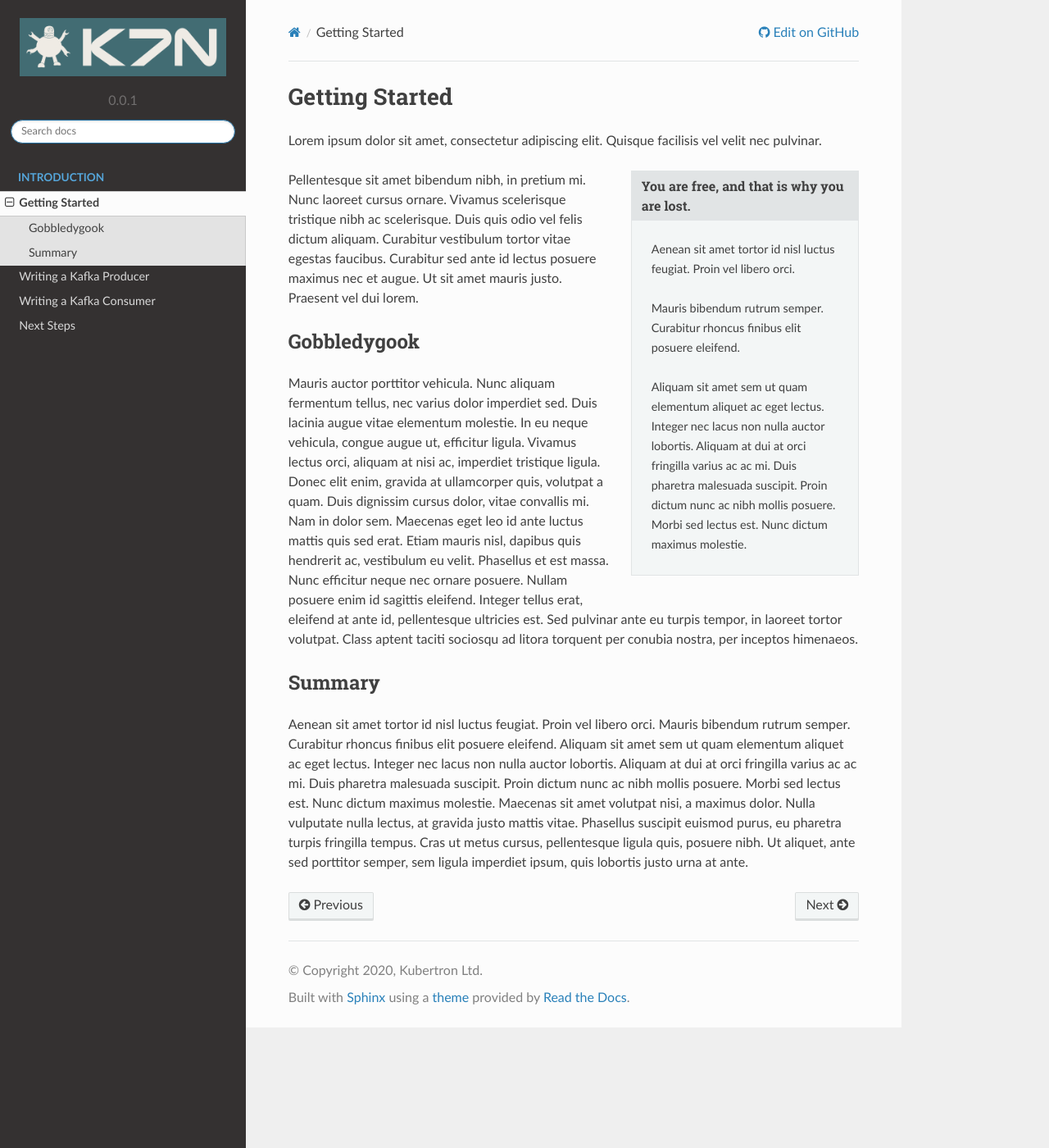
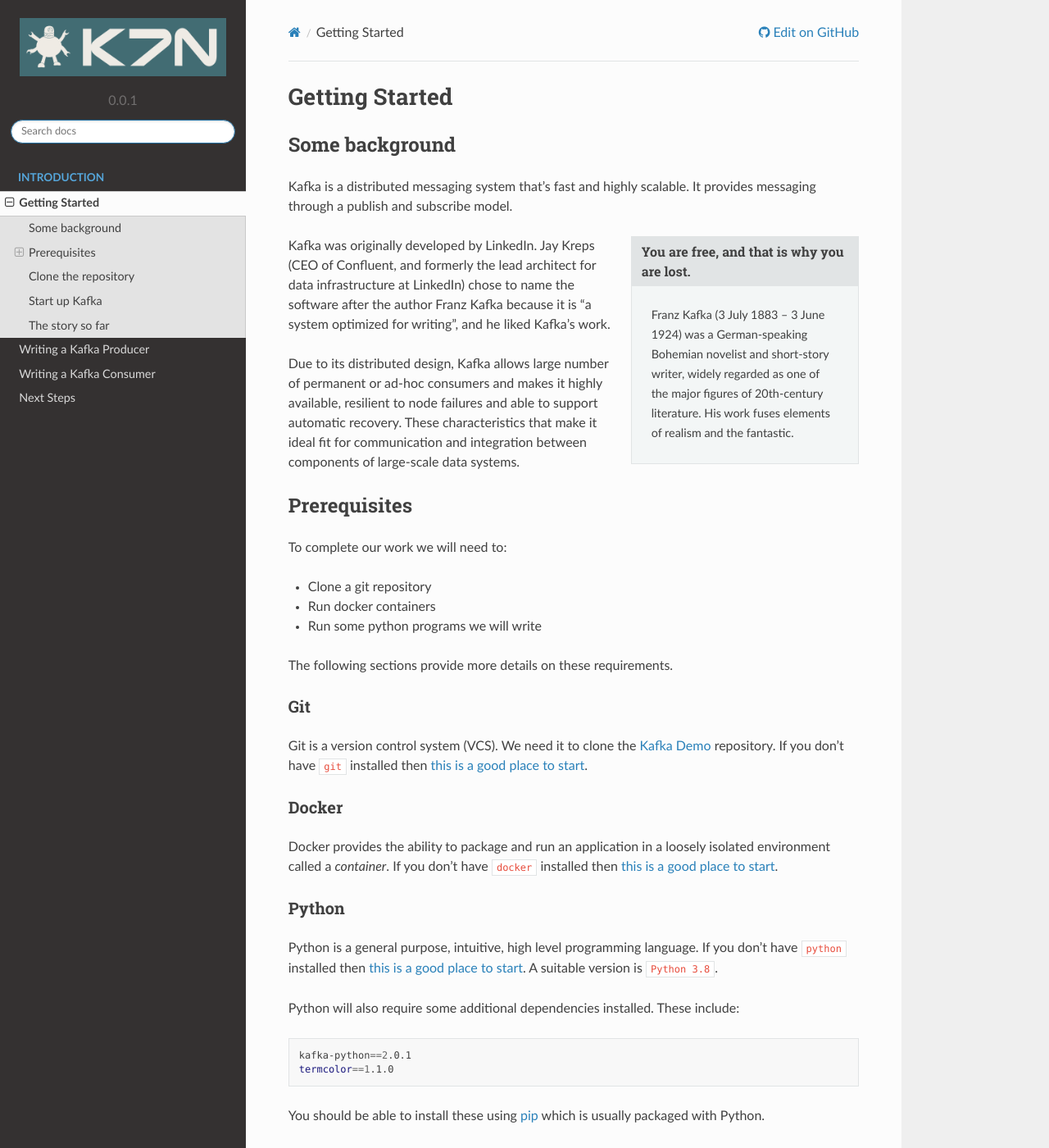
Before and after one commit to davecharles/kafka_demo_docs, a Sphinx documentation site: the page built from source/docs/001-Getting-Started.md, in a window 1280 px wide and 1400 px high. Shown: the whole window at 82% size. Built offline with Sphinx 7.4.7 and the Read the Docs theme 2.0.0, drawn with Linux system fonts in a browser that asks for light colours; some of the changed text lies outside the part shown.

Commit message:
feat: update chapter 1 and 4

````diff
--- a/source/docs/001-Getting-Started.md
+++ b/source/docs/001-Getting-Started.md
@@ -1,26 +1,85 @@
 # Getting Started
 
-Lorem ipsum dolor sit amet, consectetur adipiscing elit. Quisque facilisis vel velit nec pulvinar.
+## Some background
+Kafka is a distributed messaging system that's fast and highly scalable. It
+provides messaging through a publish and subscribe model.
 
 ``` sidebar:: You are free, and that is why you are lost.
 
-    Aenean sit amet tortor id nisl luctus feugiat. Proin vel libero orci.
-
-    Mauris bibendum rutrum semper. Curabitur rhoncus finibus elit posuere
-    eleifend.
-
-    Aliquam sit amet sem ut quam elementum aliquet ac eget lectus. Integer nec
-    lacus non nulla auctor lobortis. Aliquam at dui at orci fringilla varius ac
-    ac mi. Duis pharetra malesuada suscipit. Proin dictum nunc ac nibh mollis
-    posuere. Morbi sed lectus est. Nunc dictum maximus molestie.
-
+    Franz Kafka (3 July 1883 – 3 June 1924) was a German-speaking Bohemian
+    novelist and short-story writer, widely regarded as one of the major
+    figures of 20th-century literature. His work fuses elements of realism and
+    the fantastic.
 ```
 
-Pellentesque sit amet bibendum nibh, in pretium mi. Nunc laoreet cursus ornare. Vivamus scelerisque tristique nibh ac scelerisque. Duis quis odio vel felis dictum aliquam. Curabitur vestibulum tortor vitae egestas faucibus. Curabitur sed ante id lectus posuere maximus nec et augue. Ut sit amet mauris justo. Praesent vel dui lorem.
+Kafka was originally developed by LinkedIn. Jay Kreps (CEO of Confluent, and
+formerly the lead architect for data infrastructure at LinkedIn) chose to
+name the software after the author Franz Kafka because it is "a system
+optimized for writing", and he liked Kafka's work.
 
-## Gobbledygook
+Due to its distributed design, Kafka allows large number of permanent or ad-hoc
+consumers and makes it highly available, resilient to node failures and able
+to support automatic recovery. These characteristics that make it ideal fit
+for communication and integration between components of large-scale data
+systems.
 
-Mauris auctor porttitor vehicula. Nunc aliquam fermentum tellus, nec varius dolor imperdiet sed. Duis lacinia augue vitae elementum molestie. In eu neque vehicula, congue augue ut, efficitur ligula. Vivamus lectus orci, aliquam at nisi ac, imperdiet tristique ligula. Donec elit enim, gravida at ullamcorper quis, volutpat a quam. Duis dignissim cursus dolor, vitae convallis mi. Nam in dolor sem. Maecenas eget leo id ante luctus mattis quis sed erat. Etiam mauris nisl, dapibus quis hendrerit ac, vestibulum eu velit. Phasellus et est massa. Nunc efficitur neque nec ornare posuere. Nullam posuere enim id sagittis eleifend. Integer tellus erat, eleifend at ante id, pellentesque ultricies est. Sed pulvinar ante eu turpis tempor, in laoreet tortor volutpat. Class aptent taciti sociosqu ad litora torquent per conubia nostra, per inceptos himenaeos.
+## Prerequisites
+To complete our work we will need to:
 
-## Summary
-Aenean sit amet tortor id nisl luctus feugiat. Proin vel libero orci. Mauris bibendum rutrum semper. Curabitur rhoncus finibus elit posuere eleifend. Aliquam sit amet sem ut quam elementum aliquet ac eget lectus. Integer nec lacus non nulla auctor lobortis. Aliquam at dui at orci fringilla varius ac ac mi. Duis pharetra malesuada suscipit. Proin dictum nunc ac nibh mollis posuere. Morbi sed lectus est. Nunc dictum maximus molestie. Maecenas sit amet volutpat nisi, a maximus dolor. Nulla vulputate nulla lectus, at gravida justo mattis vitae. Phasellus suscipit euismod purus, eu pharetra turpis fringilla tempus. Cras ut metus cursus, pellentesque ligula quis, posuere nibh. Ut aliquet, ante sed porttitor semper, sem ligula imperdiet ipsum, quis lobortis justo urna at ante.
+- Clone a git repository
+- Run docker containers
+- Run some python programs we will write
+
+The following sections provide more details on these requirements.
+
+### Git
+Git is a version control system (VCS). We need it to clone the
+[Kafka Demo](https://github.com/davecharles/kafka_demo) repository. If you
+don't have `git` installed then
+[this is a good place to start](https://git-scm.com/book/en/v2/Getting-Started-Installing-Git).
+
+### Docker
+Docker provides the ability to package and run an application in a loosely
+isolated environment called a *container*. If you don't have `docker` installed
+then [this is a good place to start](https://docs.docker.com/engine/install/).
+
+### Python
+Python is a general purpose, intuitive, high level programming language.
+If you don't have `python ` installed then
+[this is a good place to start](https://docs.docker.com/engine/install/). A
+suitable version is `Python 3.8`.
+
+Python will also require some additional dependencies installed. These include:
+
+```bash
+kafka-python==2.0.1
+termcolor==1.1.0
+```
+
+You should be able to install these using [pip](https://pip.pypa.io/en/stable/)
+which is usually packaged with Python.
+
+## Clone the repository
+The [Kafka Demo](https://github.com/davecharles/kafka_demo) repository is
+required to get going. Clone the repository as follows:
+
+```bash
+$ git clone git@github.com:davecharles/kafka_demo.git
+$ cd kafka_demo
+```
+
+## Start up Kafka
+HEREHEREHEREHEREHEREHEREHEREHEREHEREHEREHEREHEREHERE
+
+Mauris auctor porttitor vehicula. Nunc aliquam fermentum tellus, nec varius dolor imperdiet sed.
+
+## The story so far
+This went well - what we did
+
+- reviewed the prereqs
+- Cloned the repo
+- Started kafka
+- Checked it was running
+- Reviewed the Kafka UI
+
+Next we are going to write a simple Kafka Producer using Python.
````
Also changed, not shown: source/docs/004-Next-Steps.md (+35 -14 lines).
